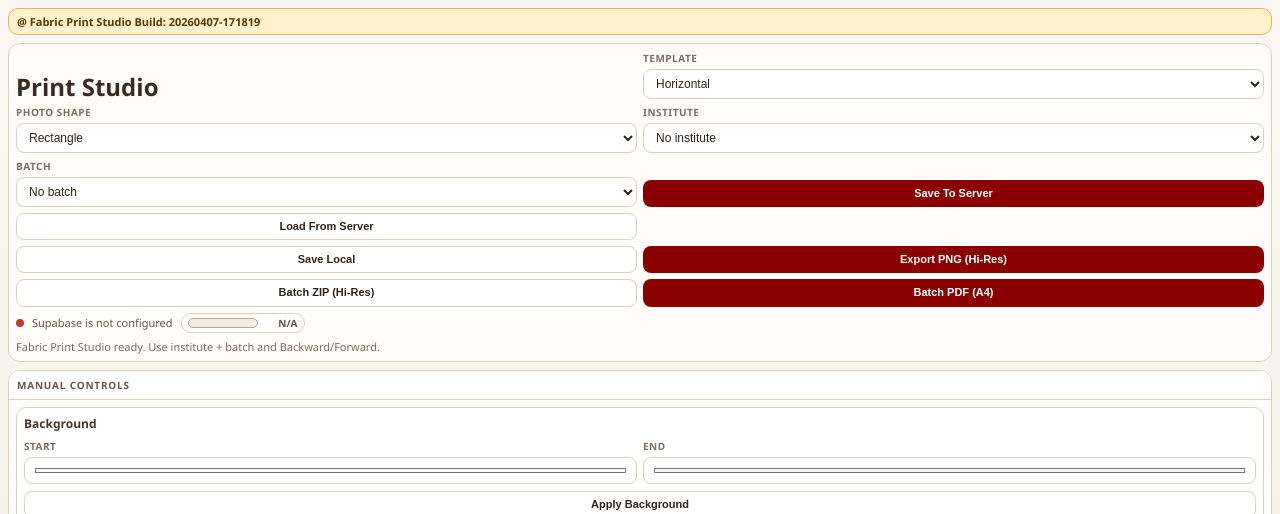
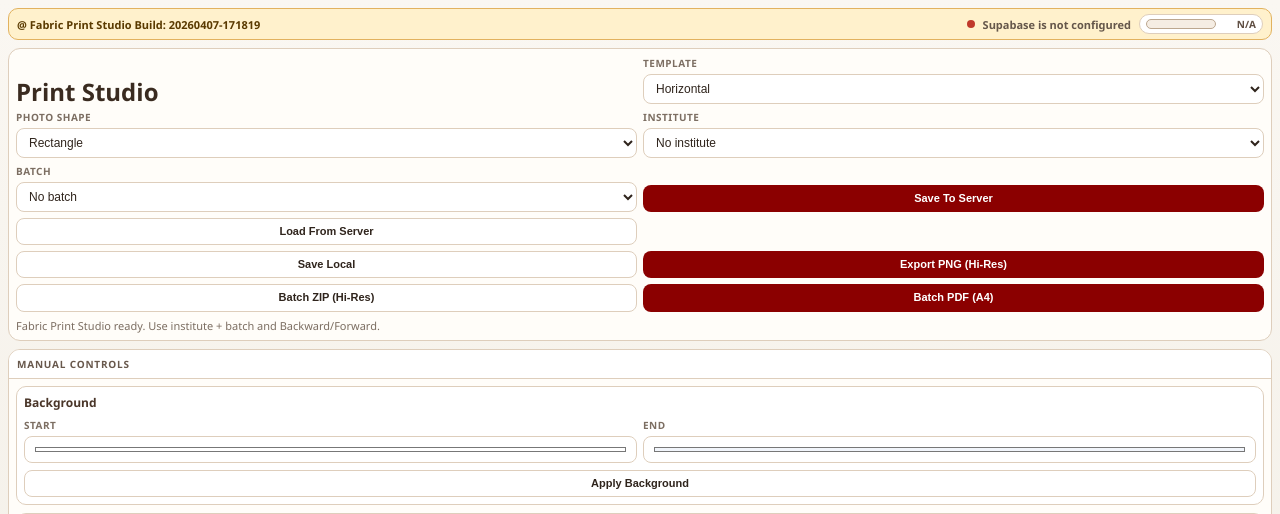
Before and after one commit to nine314211915-cpu/idcardmaker, a Flask app: page /admin/print-studio in a window 1280 px wide. Shown: the top 514 px of the page. Run offline with Flask 3, Linux system fonts and the light colour scheme; the visitor is signed in with stand-in values (Sample User, id 1); data that the repository does not hold is empty; some libraries are stand-ins or nearby versions.

Commit message:
Move supabase meter into build banner to save vertical space

```diff
--- a/templates/print_studio_fabric.html
+++ b/templates/print_studio_fabric.html
@@ -39,7 +39,12 @@
       padding: 5px 8px;
       font-size: 11px;
       font-weight: 700;
-    }
+      display: flex;
+      align-items: center;
+      justify-content: space-between;
+      gap: 10px;
+    }
+    .banner-left { white-space: nowrap; }
     .top {
       border: 1px solid var(--line);
       border-radius: 12px;
@@ -304,7 +309,17 @@
 </head>
 <body>
 <main class="app">
-  <div class="banner">@ Fabric Print Studio Build: {{ build_tag }}</div>
+  <div class="banner">
+    <span class="banner-left">@ Fabric Print Studio Build: {{ build_tag }}</span>
+    <span class="storage-strip">
+      <span class="storage-dot yellow" id="studioStorageDot"></span>
+      <span id="studioStorageSummary">Checking storage...</span>
+      <span class="usage-battery" id="studioUsageMeta">
+        <span class="usage-battery-shell"><span class="usage-battery-fill" id="studioUsageFill"></span></span>
+        <span class="usage-battery-label" id="studioUsageLabel">--%</span>
+      </span>
+    </span>
+  </div>
   <section class="top">
     <div class="top-grid">
       <div class="title">Print Studio</div>
@@ -341,14 +356,6 @@
       <button class="btn primary" id="exportBtn" type="button">Export PNG (Hi-Res)</button>
       <button class="btn" id="batchZipBtn" type="button">Batch ZIP (Hi-Res)</button>
       <button class="btn primary" id="batchPdfBtn" type="button">Batch PDF (A4)</button>
-    </div>
-    <div class="storage-strip">
-      <span class="storage-dot yellow" id="studioStorageDot"></span>
-      <span id="studioStorageSummary">Checking storage...</span>
-      <span class="usage-battery" id="studioUsageMeta">
-        <span class="usage-battery-shell"><span class="usage-battery-fill" id="studioUsageFill"></span></span>
-        <span class="usage-battery-label" id="studioUsageLabel">--%</span>
-      </span>
     </div>
     <div class="status" id="statusLine">Ready.</div>
   </section>
```
